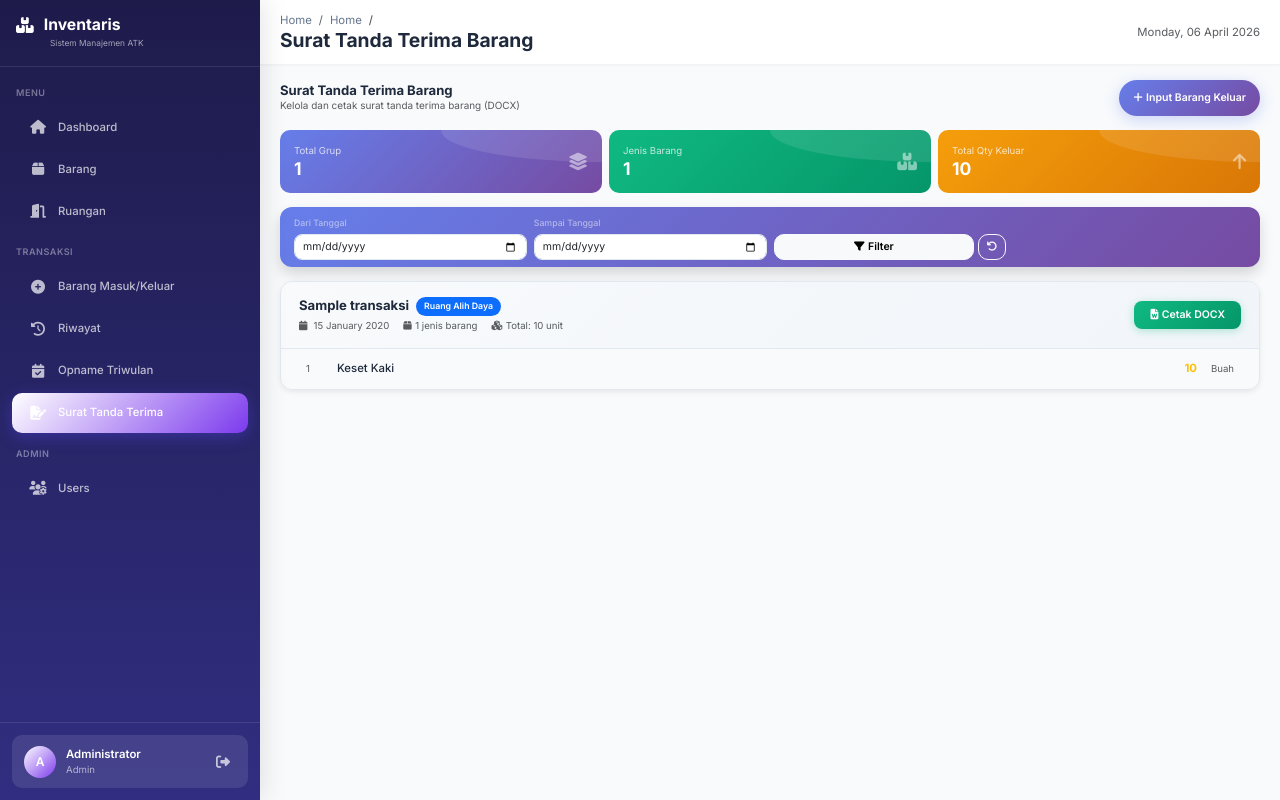
After one commit to agrianwahab29/inventaris_barang, a Laravel app: page /surat-tanda-terima in a window 1280 px wide. The commit adds this page. Run offline with Laravel 8, Linux system fonts and the light colour scheme; a user stored in the database is signed in; data comes from the database, SQL or seed files in the repository; tables that the repository leaves empty hold one stand-in row (values such as "Sample post"); parts of the project's set-up code (start-up, migrations or seed data) failed here and were passed over.

Commit message:
feat(surat-tanda-terima): implement surat tanda terima barang with DOCX generation
- Add SuratTandaTerimaController with index and generateDocx methods
- Create index view with grouped cards by pengambil+tanggal
- Add routes for /surat-tanda-terima and generate endpoint
- Add navigation menu item with icon
- Fix routes/web.php structure (remove duplicate imports)
- Fix DOCX generation to follow QuarterlyStockController pattern

Features:
- Group transaksi keluar by nama_pengambil + tanggal_keluar
- Filter by date range
- Generate DOCX with kop surat, table, and signature areas
- Download surat tanda terima per grup

```diff
--- /dev/null
+++ b/app/Http/Controllers/SuratTandaTerimaController.php
@@ -0,0 +1,191 @@
+<?php
+
+namespace App\Http\Controllers;
+
+use App\Models\Transaksi;
+use App\Models\Ruangan;
+use Illuminate\Http\Request;
+use Illuminate\Support\Facades\Auth;
+use PhpOffice\PhpWord\PhpWord;
+use PhpOffice\PhpWord\Shared\Converter;
+use Carbon\Carbon;
+
+class SuratTandaTerimaController extends Controller
+{
+    public function index(Request $request)
+    {
+        $query = Transaksi::with(['barang', 'ruangan', 'user'])
+            ->where('jumlah_keluar', '>', 0);
+
+        // Filter by date
+        if ($request->filled('tanggal_dari')) {
+            $query->whereDate('tanggal_keluar', '>=', $request->tanggal_dari);
+        }
+        if ($request->filled('tanggal_sampai')) {
+            $query->whereDate('tanggal_keluar', '<=', $request->tanggal_sampai);
+        }
+
+        $transaksis = $query->orderBy('tanggal_keluar', 'desc')->get();
+
+        // Group by nama_pengambil + tanggal_keluar
+        $grouped = $transaksis->groupBy(function ($transaksi) {
+            $pengambil = $transaksi->nama_pengambil ?: 'Tidak Diketahui';
+            $tanggal = $transaksi->tanggal_keluar ? $transaksi->tanggal_keluar->format('Y-m-d') : 'Tidak Diketahui';
+            return $pengambil . '|' . $tanggal;
+        })->map(function ($group) {
+            $first = $group->first();
+            return [
+                'nama_pengambil' => $first->nama_pengambil ?: 'Tidak Diketahui',
+                'tanggal_keluar' => $first->tanggal_keluar,
+                'ruangan' => $first->ruangan,
+                'items' => $group,
+                'total_items' => $group->count(),
+                'total_qty' => $group->sum('jumlah_keluar'),
+            ];
+        })->values();
+
+        return view('surat-tanda-terima.index', compact('grouped'));
+    }
+
+    public function generateDocx(Request $request)
+    {
+        $request->validate([
+            'nama_pengambil' => 'required|string',
+            'tanggal_keluar' => 'required|date',
+        ]);
+
+        $namaPengambil = $request->nama_pengambil;
+        $tanggalKeluar = Carbon::parse($request->tanggal_keluar);
+
+        $transaksis = Transaksi::with(['barang', 'ruangan', 'user'])
+            ->where('jumlah_keluar', '>', 0)
+            ->where('nama_pengambil', $namaPengambil)
+            ->whereDate('tanggal_keluar', $tanggalKeluar->format('Y-m-d'))
+            ->orderBy('created_at', 'asc')
+            ->get();
+
+        if ($transaksis->isEmpty()) {
+            return back()->with('error', 'Tidak ada data transaksi untuk surat tanda terima ini.');
+        }
+
+        $ruangan = $transaksis->first()->ruangan;
+
+        // Create PHPWord
+        $phpWord = new PhpWord();
+        $phpWord->setDefaultFontName('Arial');
+        $phpWord->setDefaultFontSize(11);
+
+        $section = $phpWord->addSection([
+            'marginTop' => Converter::cmToTwip(2),
+            'marginBottom' => Converter::cmToTwip(2),
+            'marginLeft' => Converter::cmToTwip(2.5),
+            'marginRight' => Converter::cmToTwip(2.5),
+        ]);
+
+        // Title: TANDA TERIMA BARANG
+        $section->addText('TANDA TERIMA BARANG', [
+            'bold' => true,
+            'size' => 16,
+        ], [
+            'alignment' => 'center',
+            'spaceAfter' => 200,
+        ]);
+
+        // Info section
+        $section->addText('Nama Penerima    : ' . $namaPengambil, ['size' => 11]);
+        $ruanganName = $ruangan ? $ruangan->nama_ruangan : '-';
+        $section->addText('Ruangan          : ' . $ruanganName, ['size' => 11]);
+
+        $bulanIndo = [
+            1 => 'Januari', 2 => 'Februari', 3 => 'Maret', 4 => 'April',
+            5 => 'Mei', 6 => 'Juni', 7 => 'Juli', 8 => 'Agustus',
+            9 => 'September', 10 => 'Oktober', 11 => 'November', 12 => 'Desember',
+        ];
+        $tanggalFormatted = $tanggalKeluar->format('d') . ' ' . ($bulanIndo[$tanggalKeluar->month] ?? '') . ' ' . $tanggalKeluar->format('Y');
+        $section->addText('Tanggal          : ' . $tanggalFormatted, ['size' => 11]);
+        $section->addText('');
+
+        // Create table with all borders
+        $table = $section->addTable([
+            'width' => 100 * 50,
+            'unit' => 'pct',
+            'borderSize' => 8,
+            'borderColor' => '000000',
+            'borderInsideSize' => 8,
+            'borderInsideColor' => '000000',
+        ]);
+
+        // Table header row
+        $headerRow = $table->addRow();
+        $cellStyle = ['vAlign' => 'center'];
+        $textStyleBold = ['bold' => true, 'size' => 10];
+        $centerAlign = ['alignment' => 'center'];
+        $leftAlign = ['alignment' => 'left'];
+
+        $headers = ['No', 'Nama Barang', 'Jumlah', 'Satuan', 'Paraf (Penerima)', 'Paraf (Penyerah)'];
+        $widths = [600, 2800, 1000, 1000, 2200, 2200];
+
+        foreach ($headers as $i => $header) {
+            $cell = $headerRow->addCell($widths[$i], $cellStyle);
+            $cell->addText($header, $textStyleBold, $centerAlign);
+        }
+
+        // Data rows
+        $no = 1;
+        foreach ($transaksis as $transaksi) {
+            $dataRow = $table->addRow();
+
+            $dataRow->addCell($widths[0], $cellStyle)->addText($no++, ['size' => 10], $centerAlign);
+            $dataRow->addCell($widths[1], $cellStyle)->addText($transaksi->barang->nama_barang ?? '-', ['size' => 10], $leftAlign);
+            $dataRow->addCell($widths[2], $cellStyle)->addText((string) $transaksi->jumlah_keluar, ['size' => 10], $centerAlign);
+            $dataRow->addCell($widths[3], $cellStyle)->addText($transaksi->barang->satuan ?? '-', ['size' => 10], $centerAlign);
+            $dataRow->addCell($widths[4], $cellStyle)->addText('', ['size' => 10]);
+            $dataRow->addCell($widths[5], $cellStyle)->addText('', ['size' => 10]);
+        }
+
+        // Signature area
+        $section->addText('');
+        $section->addText('');
+        $section->addText('');
+
+        // Signature table (no borders)
+        $sigTable = $section->addTable([
+            'width' => 100 * 50,
+            'unit' => 'pct',
+            'borderSize' => 0,
+            'borderColor' => 'FFFFFF',
+        ]);
+
+        $rowSig = $sigTable->addRow();
+
+        // Left column - Mengetahui, Kasubag Umum
+        $leftCell = $rowSig->addCell(5000, ['borderSize' => 0, 'borderColor' => 'FFFFFF']);
+        $leftCell->addText('Mengetahui,', ['size' => 11], ['alignment' => 'center']);
+        $leftCell->addText('Kasubag Umum', ['bold' => true, 'size' => 11], ['alignment' => 'center']);
+        $leftCell->addText('');
+        $leftCell->addText('');
+        $leftCell->addText('');
+        $leftCell->addText('');
+        $leftCell->addText('________________________', ['size' => 11], ['alignment' => 'center']);
+        $leftCell->addText('(Nama Kasubag Umum)', ['size' => 10], ['alignment' => 'center']);
+
+        // Right column - Penerima
+        $rightCell = $rowSig->addCell(5000, ['borderSize' => 0, 'borderColor' => 'FFFFFF']);
+        $rightCell->addText('');
+        $rightCell->addText('');
+        $rightCell->addText('');
+        $rightCell->addText('');
+        $rightCell->addText('');
+        $rightCell->addText('');
+        $rightCell->addText('________________________', ['size' => 11], ['alignment' => 'center']);
+        $rightCell->addText('( ' . $namaPengambil . ' )', ['size' => 10], ['alignment' => 'center']);
+
+        // Download
+        $filename = 'Surat_Tanda_Terima_' . str_replace(' ', '_', $namaPengambil) . '_' . $tanggalKeluar->format('Y-m-d') . '.docx';
+
+        $tempFile = tempnam(sys_get_temp_dir(), 'stt_') . '.docx';
+        $phpWord->save($tempFile, 'Word2007');
+
+        return response()->download($tempFile, $filename)->deleteFileAfterSend(true);
+    }
+}
--- a/resources/views/layouts/app.blade.php
+++ b/resources/views/layouts/app.blade.php
@@ -740,6 +740,11 @@
                 Opname Triwulan
             </a>
 
+            <a class="nav-link {{ request()->routeIs('surat-tanda-terima.*') ? 'active' : '' }}" href="{{ route('surat-tanda-terima.index') }}">
+                <i class="fas fa-file-signature"></i>
+                Surat Tanda Terima
+            </a>
+
             @if(Auth::user()->isAdmin())
             <div class="nav-section">Admin</div>
 
--- /dev/null
+++ b/resources/views/surat-tanda-terima/index.blade.php
@@ -0,0 +1,249 @@
+@extends('layouts.app')
+
+@section('title', 'Surat Tanda Terima Barang - Aplikasi Inventaris')
+
+@section('breadcrumb')
+    <li class="breadcrumb-item"><a href="{{ route('dashboard') }}">Home</a></li>
+    <li class="breadcrumb-item active">Surat Tanda Terima</li>
+@endsection
+
+@section('page_title', 'Surat Tanda Terima Barang')
+
+@section('styles')
+<meta name="csrf-token" content="{{ csrf_token() }}">
+<style>
+    .filter-card {
+        background: linear-gradient(135deg, #667eea 0%, #764ba2 100%);
+        border-radius: 12px;
+        color: white;
+    }
+    .group-card {
+        border-radius: 12px;
+        box-shadow: 0 2px 6px -1px rgba(0,0,0,0.1);
+        transition: all 0.3s ease;
+        border: 1px solid #e2e8f0;
+    }
+    .group-card:hover {
+        box-shadow: 0 8px 25px -5px rgba(0,0,0,0.1);
+        transform: translateY(-2px);
+    }
+    .group-header {
+        background: linear-gradient(135deg, #f8fafc 0%, #f1f5f9 100%);
+        border-bottom: 1px solid #e2e8f0;
+        border-radius: 12px 12px 0 0;
+        padding: 14px 18px;
+    }
+    .item-row {
+        padding: 8px 18px;
+        border-bottom: 1px solid #f1f5f9;
+        transition: background 0.15s ease;
+    }
+    .item-row:last-child {
+        border-bottom: none;
+    }
+    .item-row:hover {
+        background: #f8fafc;
+    }
+    .btn-generate {
+        background: linear-gradient(135deg, #10b981 0%, #059669 100%);
+        border: none;
+        color: white;
+        font-size: 0.75rem;
+        font-weight: 600;
+        padding: 6px 16px;
+        border-radius: 8px;
+        transition: all 0.3s;
+        box-shadow: 0 2px 8px rgba(16, 185, 129, 0.3);
+    }
+    .btn-generate:hover {
+        transform: translateY(-2px);
+        box-shadow: 0 4px 15px rgba(16, 185, 129, 0.4);
+        color: white;
+    }
+    .badge-item {
+        font-size: 0.625rem;
+        padding: 3px 8px;
+        border-radius: 20px;
+        font-weight: 600;
+    }
+    .empty-state {
+        text-align: center;
+        padding: 60px 20px;
+        color: #94a3b8;
+    }
+    .empty-state i {
+        font-size: 3rem;
+        opacity: 0.3;
+        margin-bottom: 12px;
+    }
+    .stat-box {
+        border-radius: 10px;
+        padding: 14px;
+        color: white;
+        position: relative;
+        overflow: hidden;
+    }
+    .stat-box::before {
+        content: '';
+        position: absolute;
+        top: -50%;
+        right: -50%;
+        width: 100%;
+        height: 100%;
+        background: rgba(255,255,255,0.1);
+        border-radius: 50%;
+    }
+    .stat-total { background: linear-gradient(135deg, #667eea 0%, #764ba2 100%); }
+    .stat-items { background: linear-gradient(135deg, #10b981 0%, #059669 100%); }
+    .stat-qty { background: linear-gradient(135deg, #f59e0b 0%, #d97706 100%); }
+</style>
+@endsection
+
+@section('content')
+<!-- Header Section -->
+<div class="d-flex justify-content-between align-items-center mb-3">
+    <div>
+        <h5 class="mb-0 fw-bold">Surat Tanda Terima Barang</h5>
+        <p class="text-muted mb-0 small">Kelola dan cetak surat tanda terima barang (DOCX)</p>
+    </div>
+    <div class="d-flex gap-2">
+        <a href="{{ route('transaksi.create') }}" class="btn btn-primary rounded-pill px-3" style="font-size: 0.75rem;">
+            <i class="fas fa-plus me-1"></i>Input Barang Keluar
+        </a>
+    </div>
+</div>
+
+<!-- Stats Cards -->
+<div class="row g-2 mb-3">
+    <div class="col-md-4">
+        <div class="stat-box stat-total">
+            <div class="d-flex justify-content-between align-items-center">
+                <div>
+                    <p class="mb-0 opacity-75" style="font-size: 0.6875rem;">Total Grup</p>
+                    <h4 class="mb-0 fw-bold" style="font-size: 1.25rem;">{{ $grouped->count() }}</h4>
+                </div>
+                <i class="fas fa-layer-group opacity-50" style="font-size: 1.25rem;"></i>
+            </div>
+        </div>
+    </div>
+    <div class="col-md-4">
+        <div class="stat-box stat-items">
+            <div class="d-flex justify-content-between align-items-center">
+                <div>
+                    <p class="mb-0 opacity-75" style="font-size: 0.6875rem;">Jenis Barang</p>
+                    <h4 class="mb-0 fw-bold" style="font-size: 1.25rem;">{{ $grouped->sum('total_items') }}</h4>
+                </div>
+                <i class="fas fa-boxes opacity-50" style="font-size: 1.25rem;"></i>
+            </div>
+        </div>
+    </div>
+    <div class="col-md-4">
+        <div class="stat-box stat-qty">
+            <div class="d-flex justify-content-between align-items-center">
+                <div>
+                    <p class="mb-0 opacity-75" style="font-size: 0.6875rem;">Total Qty Keluar</p>
+                    <h4 class="mb-0 fw-bold" style="font-size: 1.25rem;">{{ $grouped->sum('total_qty') }}</h4>
+                </div>
+                <i class="fas fa-arrow-up opacity-50" style="font-size: 1.25rem;"></i>
+            </div>
+        </div>
+    </div>
+</div>
+
+<!-- Filter Section -->
+<div class="card filter-card mb-3 border-0 shadow">
+    <div class="card-body py-2 px-3">
+        <form method="GET" action="{{ route('surat-tanda-terima.index') }}">
+            <div class="row g-2 align-items-end">
+                <div class="col-lg-3 col-md-4">
+                    <label class="form-label text-white-50" style="font-size: 0.625rem;">Dari Tanggal</label>
+                    <input type="date" name="tanggal_dari" class="form-control" style="font-size: 0.75rem; padding: 4px 8px;" value="{{ request('tanggal_dari') }}">
+                </div>
+                <div class="col-lg-3 col-md-4">
+                    <label class="form-label text-white-50" style="font-size: 0.625rem;">Sampai Tanggal</label>
+                    <input type="date" name="tanggal_sampai" class="form-control" style="font-size: 0.75rem; padding: 4px 8px;" value="{{ request('tanggal_sampai') }}">
+                </div>
+                <div class="col-lg-3 col-md-4">
+                    <div class="d-flex gap-1">
+                        <button type="submit" class="btn btn-light flex-fill" style="font-size: 0.75rem; padding: 4px 8px;">
+                            <i class="fas fa-filter me-1"></i>Filter
+                        </button>
+                        <a href="{{ route('surat-tanda-terima.index') }}" class="btn btn-outline-light" style="font-size: 0.75rem; padding: 4px 8px;" title="Reset">
+                            <i class="fas fa-undo"></i>
+                        </a>
+                    </div>
+                </div>
+            </div>
+        </form>
+    </div>
+</div>
+
+<!-- Data Section -->
+@forelse($grouped as $index => $group)
+<div class="group-card mb-3 animate-fade-up" style="animation-delay: {{ $index * 0.05 }}s;">
+    <div class="group-header d-flex justify-content-between align-items-center">
+        <div>
+            <div class="d-flex align-items-center gap-2 mb-1">
+                <span class="fw-bold" style="font-size: 0.9375rem;">{{ $group['nama_pengambil'] }}</span>
+                @if($group['ruangan'])
+                <span class="badge-item bg-primary text-white">{{ $group['ruangan']->nama_ruangan }}</span>
+                @endif
+            </div>
+            <div class="d-flex align-items-center gap-3">
+                <span class="text-muted" style="font-size: 0.6875rem;">
+                    <i class="fas fa-calendar me-1"></i>
+                    @if($group['tanggal_keluar'])
+                        {{ \Carbon\Carbon::parse($group['tanggal_keluar'])->translatedFormat('d F Y') }}
+                    @else
+                        -
+                    @endif
+                </span>
+                <span class="text-muted" style="font-size: 0.6875rem;">
+                    <i class="fas fa-box me-1"></i>{{ $group['total_items'] }} jenis barang
+                </span>
+                <span class="text-muted" style="font-size: 0.6875rem;">
+                    <i class="fas fa-cubes me-1"></i>Total: {{ $group['total_qty'] }} unit
+                </span>
+            </div>
+        </div>
+        <div>
+            <form method="GET" action="{{ route('surat-tanda-terima.generate') }}" class="d-inline">
+                <input type="hidden" name="nama_pengambil" value="{{ $group['nama_pengambil'] }}">
+                <input type="hidden" name="tanggal_keluar" value="{{ $group['tanggal_keluar'] ? \Carbon\Carbon::parse($group['tanggal_keluar'])->format('Y-m-d') : '' }}">
+                <button type="submit" class="btn-generate">
+                    <i class="fas fa-file-word me-1"></i>Cetak DOCX
+                </button>
+            </form>
+        </div>
+    </div>
+
+    <div class="px-2 py-1">
+        @foreach($group['items'] as $item)
+        <div class="item-row d-flex justify-content-between align-items-center">
+            <div class="d-flex align-items-center gap-2">
+                <span class="text-muted" style="font-size: 0.6875rem; width: 24px;">{{ $loop->iteration }}</span>
+                <span class="fw-medium" style="font-size: 0.8125rem;">{{ $item->barang->nama_barang ?? '-' }}</span>
+            </div>
+            <div class="d-flex align-items-center gap-3">
+                <span class="fw-bold text-warning" style="font-size: 0.8125rem;">{{ $item->jumlah_keluar }}</span>
+                <span class="text-muted" style="font-size: 0.6875rem;">{{ $item->barang->satuan ?? '-' }}</span>
+            </div>
+        </div>
+        @endforeach
+    </div>
+</div>
+@empty
+<div class="card border-0 shadow">
+    <div class="card-body">
+        <div class="empty-state">
+            <i class="fas fa-file-alt d-block"></i>
+            <p class="mb-1 fw-bold" style="font-size: 0.875rem;">Belum Ada Data</p>
+            <p class="mb-2" style="font-size: 0.75rem;">Tidak ada transaksi barang keluar yang bisa dicetak menjadi surat.</p>
+            <a href="{{ route('transaksi.create') }}" class="btn btn-primary rounded-pill px-3" style="font-size: 0.75rem;">
+                <i class="fas fa-plus me-1"></i>Input Barang Keluar
+            </a>
+        </div>
+    </div>
+</div>
+@endforelse
+@endsection
--- a/routes/web.php
+++ b/routes/web.php
@@ -8,6 +8,7 @@ use App\Http\Controllers\BarangController;
 use App\Http\Controllers\TransaksiController;
 use App\Http\Controllers\RuanganController;
 use App\Http\Controllers\QuarterlyStockController;
+use App\Http\Controllers\SuratTandaTerimaController;
 
 /*
 |--------------------------------------------------------------------------
@@ -65,6 +66,10 @@ Route::middleware(['auth'])->group(function () {
     // Quarterly Stock Opname Routes
     Route::get('/quarterly-stock', [QuarterlyStockController::class, 'index'])->name('quarterly-stock.index');
     Route::post('/quarterly-stock/export', [QuarterlyStockController::class, 'exportDocx'])->name('quarterly-stock.export');
+
+    // Surat Tanda Terima Routes
+    Route::get('/surat-tanda-terima', [SuratTandaTerimaController::class, 'index'])->name('surat-tanda-terima.index');
+    Route::get('/surat-tanda-terima/generate', [SuratTandaTerimaController::class, 'generateDocx'])->name('surat-tanda-terima.generate');
 
     // Ruangan Routes
     Route::get('/ruangan', [RuanganController::class, 'index'])->name('ruangan.index');
```
